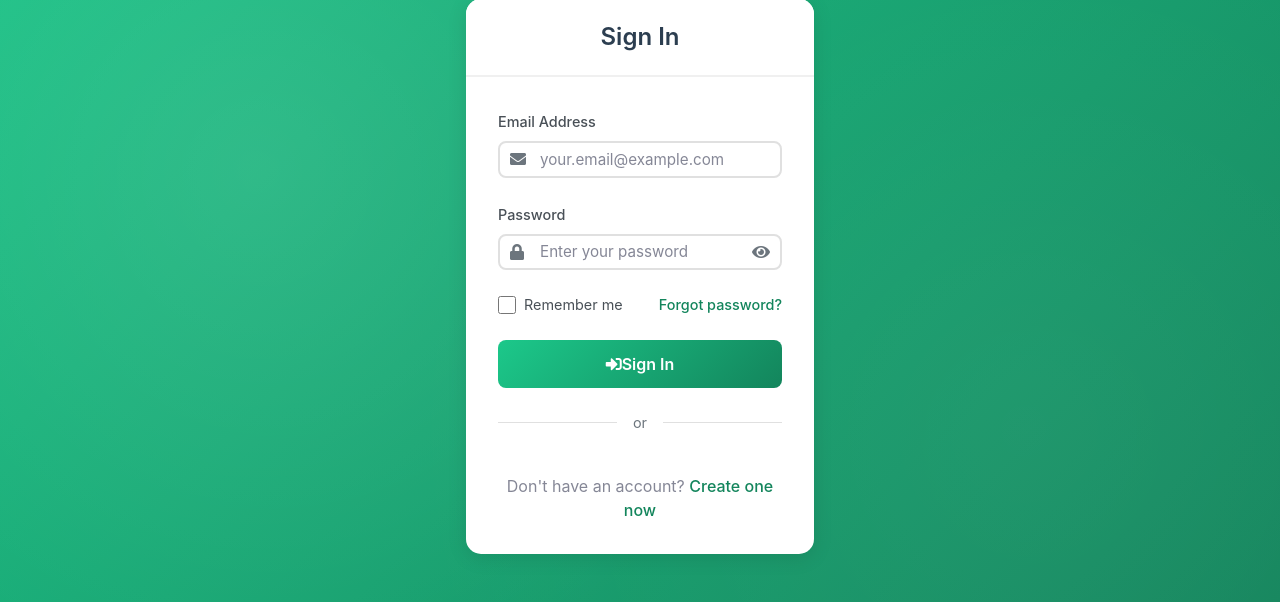
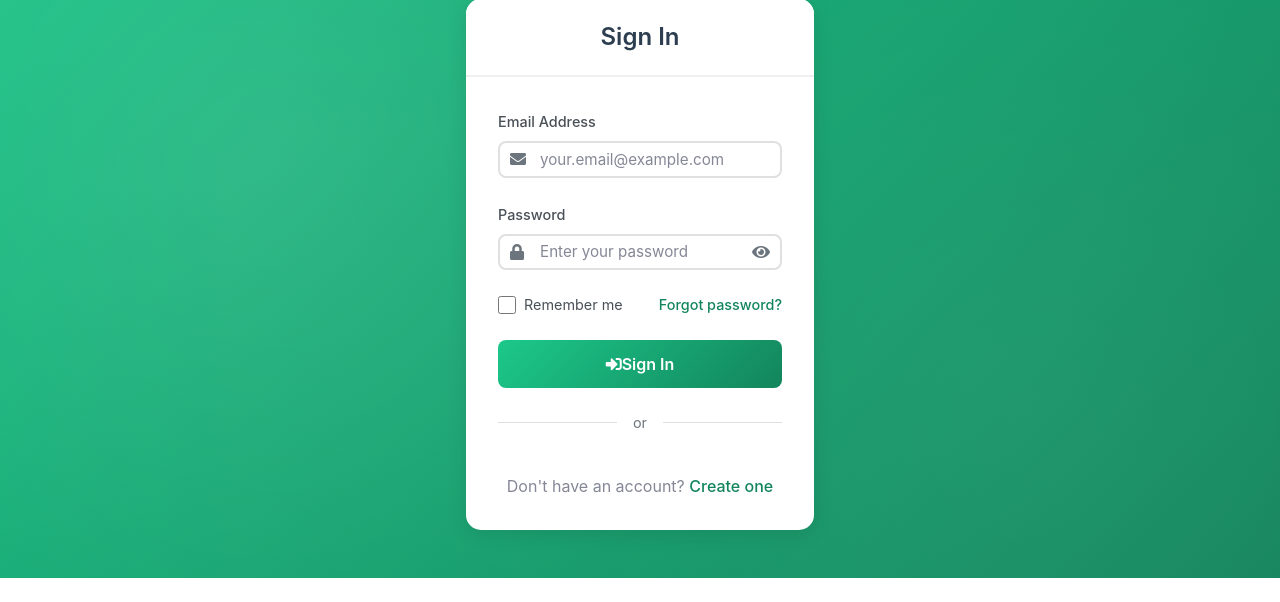
Before and after one commit to AKYL-27/upper-paatan-feedback-system, a Flask app: page /client/login in a window 1280 px wide. Shown: the part 264-866 px from the top of the page. After the commit the page ends 842 px from the top, so only its background shows below. Run offline with Flask 3, Linux system fonts and the light colour scheme; some libraries are stand-ins or nearby versions.

Commit message:
Update registration link text in client-login.html

```diff
--- a/templates/client-login.html
+++ b/templates/client-login.html
@@ -384,7 +384,7 @@ body::before {
                     </div>
 
                     <div class="register-link">
-                        Don't have an account? <a href="/client/register">Create one now</a>
+                        Don't have an account? <a href="/client/register">Create one</a>
                     </div>
 
                 </div>
```
